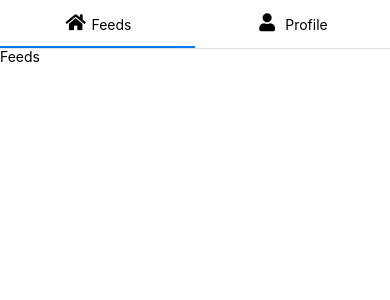
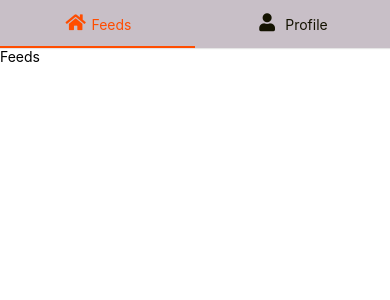
Before and after one commit to Val-M9/list-photo, a React Native app: screen / in a window 390 px wide. Shown: the top 300 px of the page. Built offline with nearby package versions, Linux system fonts and the light colour scheme.

Commit message:
adjust tabbar style

```diff
--- a/src/common/types/navigation/index.ts
+++ b/src/common/types/navigation/index.ts
@@ -1,6 +1,6 @@
-import {MaterialTopTabNavigationOptions} from '@react-navigation/material-top-tabs';
+import {AppIcon} from './../icon';
 
 export type TabOptions = {
   label: string;
-  tabBarIcon: MaterialTopTabNavigationOptions['tabBarIcon'];
+  Icon: AppIcon;
 };
--- a/src/navigation/tab-navigation/index.tsx
+++ b/src/navigation/tab-navigation/index.tsx
@@ -6,22 +6,35 @@ import {
 } from '@react-navigation/material-top-tabs';
 import {TabOptions} from '../../common/types';
 import {MainScreenName} from '../../common/enums';
+import {useCustomTheme} from '../../hooks';
 import {Feeds, Profile} from '../../screens';
 import {HomeIcon, UserIcon} from '../../components/icons';
+import {ColorPalette} from '../../styles';
 import {styles} from './styles';
 
 const Tabs = createMaterialTopTabNavigator();
 
-const screenOptions: MaterialTopTabNavigationOptions = {
-  tabBarItemStyle: {flexDirection: 'row', alignItems: 'center', justifyContent: 'center'},
-};
-
-const getTabOptions = ({label, tabBarIcon}: TabOptions): MaterialTopTabNavigationOptions => ({
-  tabBarIcon,
-  tabBarLabel: () => <Text style={styles.text}>{label}</Text>,
+const getTabOptions = ({label, Icon}: TabOptions): MaterialTopTabNavigationOptions => ({
+  tabBarIcon: ({focused, color}) =>
+    Icon({size: 18, solid: true, color: focused ? ColorPalette.accent : color}),
+  tabBarLabel: ({color}) => <Text style={[styles.text, {color: color}]}>{label}</Text>,
 });
 
 const MainNavigation: FC = () => {
+  const {colors} = useCustomTheme();
+
+  const screenOptions: MaterialTopTabNavigationOptions = {
+    tabBarItemStyle: {flexDirection: 'row'},
+    tabBarStyle: {
+      backgroundColor: colors.backgroundSecondary,
+    },
+    tabBarActiveTintColor: colors.accent,
+    tabBarInactiveTintColor: colors.text,
+    tabBarIndicatorStyle: {
+      backgroundColor: colors.accent,
+    },
+  };
+
   return (
     <Tabs.Navigator screenOptions={screenOptions}>
       <Tabs.Screen
@@ -29,7 +42,7 @@ const MainNavigation: FC = () => {
         component={Feeds}
         options={getTabOptions({
           label: MainScreenName.HOME,
-          tabBarIcon: () => HomeIcon({size: 18, solid: true}),
+          Icon: HomeIcon,
         })}
       />
       <Tabs.Screen
@@ -37,7 +50,7 @@ const MainNavigation: FC = () => {
         component={Profile}
         options={getTabOptions({
           label: MainScreenName.PROFILE,
-          tabBarIcon: () => UserIcon({size: 18, solid: true}),
+          Icon: UserIcon,
         })}
       />
     </Tabs.Navigator>
--- a/src/styles/colors/index.ts
+++ b/src/styles/colors/index.ts
@@ -1,7 +1,7 @@
 export const ColorPalette = {
   lightBrown: '#694f5d',
   brown: '#141301',
-  accent: '#e09f3e',
+  accent: '#ff4d00',
   blue: '#0c99b5',
   lightBlue: '#a9f1ff',
   lavenderGray: '#c8bfc7',
--- a/src/styles/theme/index.ts
+++ b/src/styles/theme/index.ts
@@ -8,7 +8,7 @@ const lightTheme = {
     background: ColorPalette.white,
     text: ColorPalette.brown,
     accent: ColorPalette.accent,
-    cardBackground: ColorPalette.lightBrown,
+    backgroundSecondary: ColorPalette.lavenderGray,
     btnBackground: ColorPalette.blue,
     btnDisabled: ColorPalette.lightBlue,
     white: ColorPalette.white,
@@ -22,7 +22,7 @@ const darkTheme = {
     background: ColorPalette.brown,
     text: ColorPalette.white,
     accent: ColorPalette.accent,
-    cardBackground: ColorPalette.lavenderGray,
+    backgroundSecondary: ColorPalette.lightBrown,
     btnBackground: ColorPalette.blue,
     btnDisabled: ColorPalette.lightBlue,
     white: ColorPalette.white,
```
